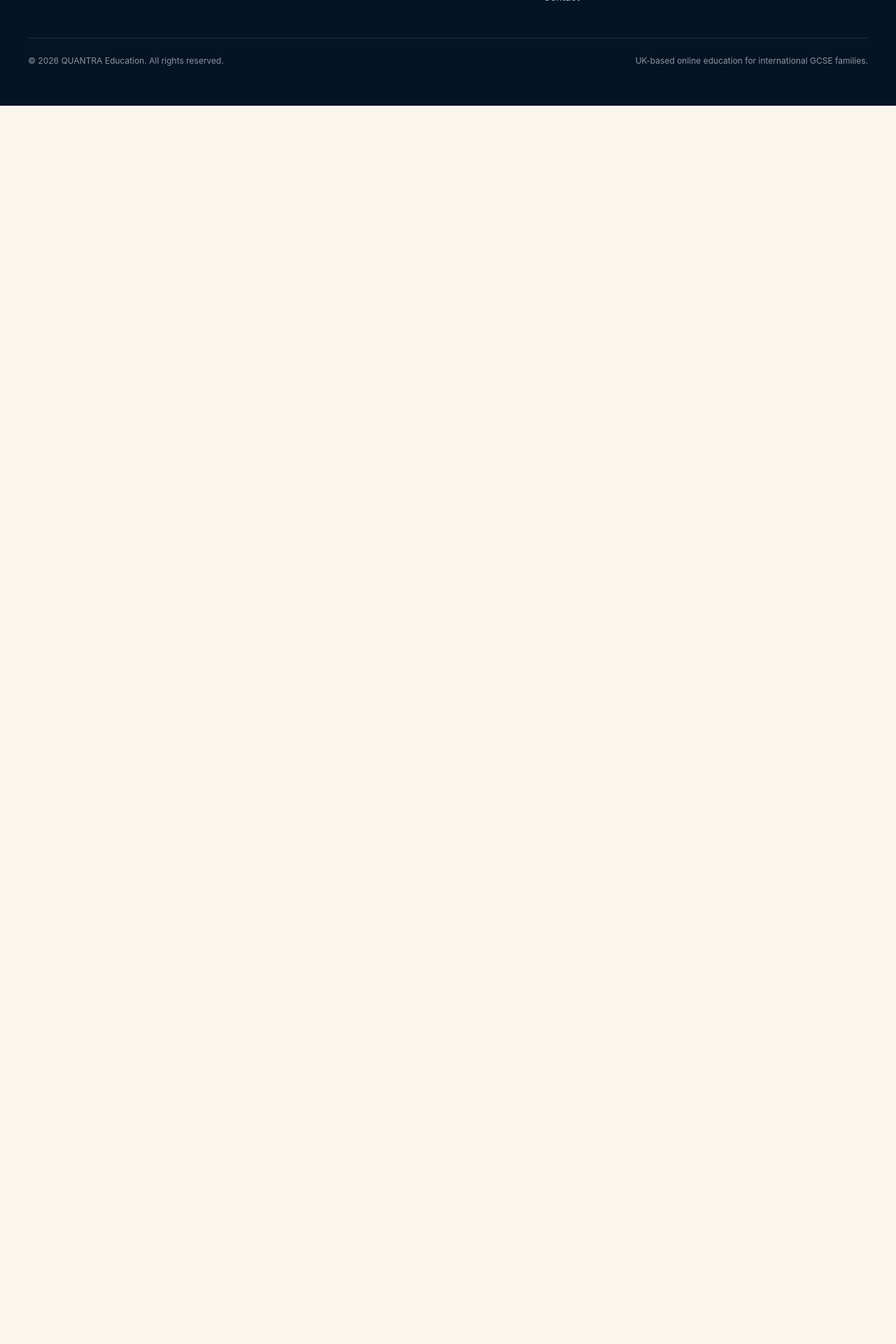
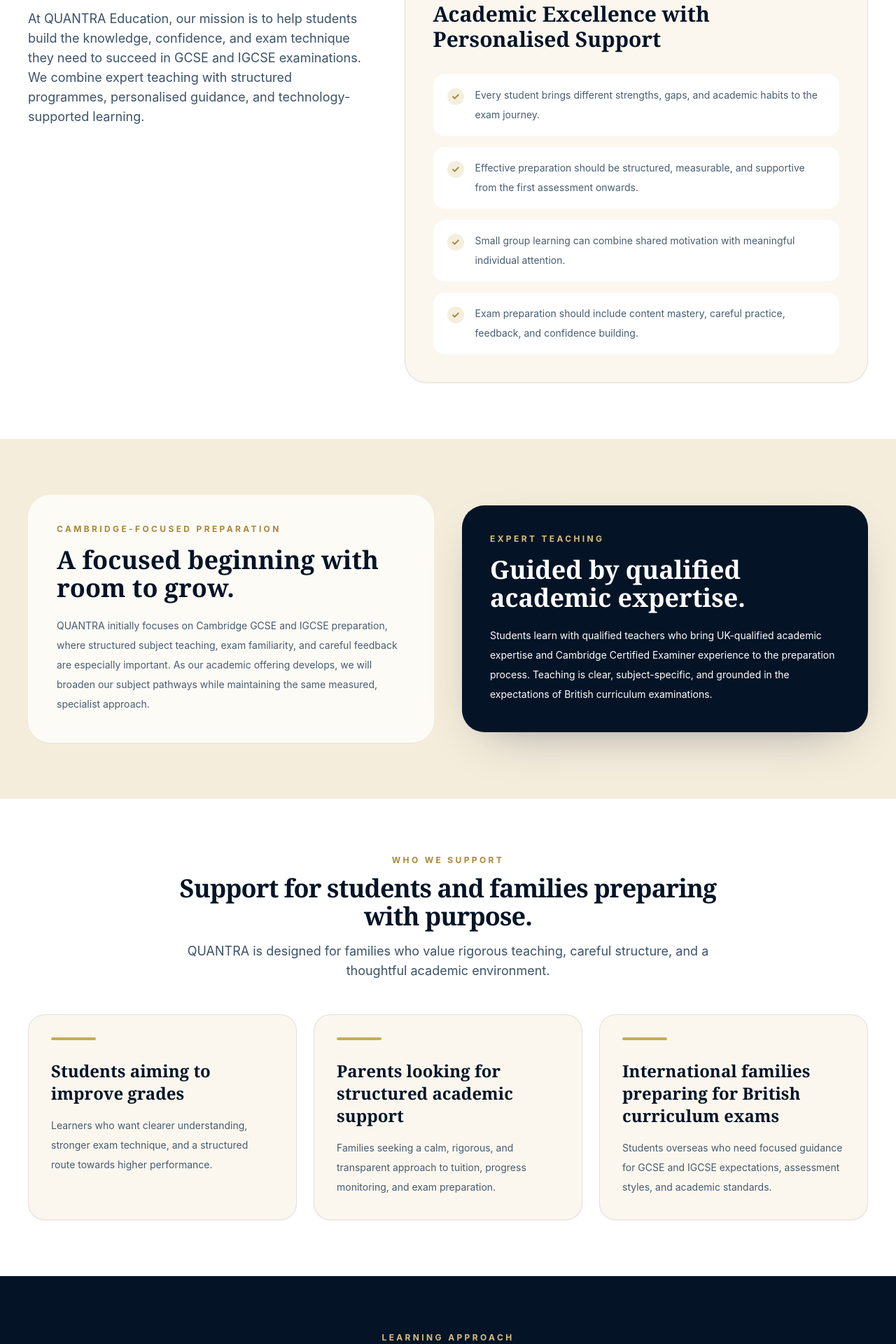
Before and after one commit to muhsinaltintop/quantra, a Next.js app: page /about in a window 1280 px wide. Shown: the part 760-2680 px from the top of the page at 70% size. Before the commit the page ends 911 px from the top, so only its background shows below. Built offline with nearby package versions, Linux system fonts and the light colour scheme.

Commit message:
Build about page

```diff
--- a/src/app/about/page.tsx
+++ b/src/app/about/page.tsx
@@ -1,18 +1,186 @@
+import { Button } from "@/components/Button";
 import { Container } from "@/components/Container";
 import { SectionHeading } from "@/components/SectionHeading";
 
+const philosophyPoints = [
+  "Every student brings different strengths, gaps, and academic habits to the exam journey.",
+  "Effective preparation should be structured, measurable, and supportive from the first assessment onwards.",
+  "Small group learning can combine shared motivation with meaningful individual attention.",
+  "Exam preparation should include content mastery, careful practice, feedback, and confidence building.",
+];
+
+const supportCards = [
+  {
+    title: "Students aiming to improve grades",
+    description:
+      "Learners who want clearer understanding, stronger exam technique, and a structured route towards higher performance.",
+  },
+  {
+    title: "Parents looking for structured academic support",
+    description:
+      "Families seeking a calm, rigorous, and transparent approach to tuition, progress monitoring, and exam preparation.",
+  },
+  {
+    title: "International families preparing for British curriculum exams",
+    description:
+      "Students overseas who need focused guidance for GCSE and IGCSE expectations, assessment styles, and academic standards.",
+  },
+];
+
+const learningPillars = [
+  {
+    title: "Assessment",
+    description:
+      "We begin by understanding each student’s current level, confidence, and priority gaps before recommending a pathway.",
+  },
+  {
+    title: "Personalised Planning",
+    description:
+      "Students receive clear academic priorities shaped around their subject needs, exam timeline, and target outcomes.",
+  },
+  {
+    title: "Guided Learning",
+    description:
+      "Lessons combine expert explanation, structured practice, and careful feedback to strengthen both knowledge and technique.",
+  },
+  {
+    title: "Progress Tracking",
+    description:
+      "Ongoing review helps students and parents see development, identify next steps, and prepare with greater assurance.",
+  },
+];
+
 export default function AboutPage() {
   return (
-    <section className="academic-pattern min-h-[56vh] py-20">
-      <Container>
-        <div className="rounded-[2rem] border border-white/70 bg-white/70 p-8 shadow-academic backdrop-blur sm:p-12">
+    <>
+      <section className="academic-pattern relative overflow-hidden">
+        <div className="absolute inset-x-0 top-0 h-px bg-gradient-to-r from-transparent via-gold-400/50 to-transparent" />
+        <Container className="py-20 lg:py-28">
+          <div className="max-w-4xl">
+            <p className="mb-5 text-xs font-bold uppercase tracking-[0.32em] text-gold-500">
+              QUANTRA Education
+            </p>
+            <h1 className="font-serif text-5xl font-semibold leading-[1.04] tracking-tight text-navy-950 sm:text-6xl lg:text-7xl">
+              About QUANTRA Education
+            </h1>
+            <p className="mt-7 max-w-3xl text-lg leading-8 text-navy-800/80">
+              A UK-based online education company helping ambitious students prepare for GCSE and IGCSE success through expert teaching, structured learning, and exam-focused academic support.
+            </p>
+          </div>
+        </Container>
+      </section>
+
+      <section className="bg-white py-20">
+        <Container className="grid gap-12 lg:grid-cols-[0.85fr_1.15fr] lg:items-start">
           <SectionHeading
-            eyebrow="QUANTRA Education"
-            title="About"
-            description="Placeholder content for the about page. Full academic copy, programme details, and calls to action will be developed in the next phase."
+            eyebrow="Our purpose"
+            title="Our Mission"
+            description="At QUANTRA Education, our mission is to help students build the knowledge, confidence, and exam technique they need to succeed in GCSE and IGCSE examinations. We combine expert teaching with structured programmes, personalised guidance, and technology-supported learning."
           />
-        </div>
-      </Container>
-    </section>
+          <div className="rounded-[2rem] border border-navy-900/10 bg-ivory p-8 shadow-sm sm:p-10">
+            <p className="text-xs font-bold uppercase tracking-[0.28em] text-gold-500">
+              Academic standard
+            </p>
+            <h2 className="mt-4 font-serif text-3xl font-semibold text-navy-950">
+              Academic Excellence with Personalised Support
+            </h2>
+            <div className="mt-8 grid gap-4">
+              {philosophyPoints.map((point) => (
+                <div key={point} className="flex gap-4 rounded-2xl bg-white px-5 py-4">
+                  <span className="mt-1 flex h-6 w-6 shrink-0 items-center justify-center rounded-full bg-gold-400/20 text-sm font-bold text-gold-500">
+                    ✓
+                  </span>
+                  <p className="text-sm leading-7 text-navy-800/75">{point}</p>
+                </div>
+              ))}
+            </div>
+          </div>
+        </Container>
+      </section>
+
+      <section className="bg-parchment py-20">
+        <Container className="grid gap-10 lg:grid-cols-2 lg:items-center">
+          <div className="rounded-[2rem] border border-white/70 bg-white/75 p-8 shadow-sm backdrop-blur sm:p-10">
+            <p className="text-xs font-bold uppercase tracking-[0.28em] text-gold-500">
+              Cambridge-focused preparation
+            </p>
+            <h2 className="mt-4 font-serif text-3xl font-semibold text-navy-950 sm:text-4xl">
+              A focused beginning with room to grow.
+            </h2>
+            <p className="mt-5 text-sm leading-7 text-navy-800/75">
+              QUANTRA initially focuses on Cambridge GCSE and IGCSE preparation, where structured subject teaching, exam familiarity, and careful feedback are especially important. As our academic offering develops, we will broaden our subject pathways while maintaining the same measured, specialist approach.
+            </p>
+          </div>
+          <div className="rounded-[2rem] bg-navy-950 p-8 text-white shadow-academic sm:p-10">
+            <p className="text-xs font-bold uppercase tracking-[0.28em] text-gold-300">
+              Expert teaching
+            </p>
+            <h2 className="mt-4 font-serif text-3xl font-semibold sm:text-4xl">
+              Guided by qualified academic expertise.
+            </h2>
+            <p className="mt-5 text-sm leading-7 text-white/72">
+              Students learn with qualified teachers who bring UK-qualified academic expertise and Cambridge Certified Examiner experience to the preparation process. Teaching is clear, subject-specific, and grounded in the expectations of British curriculum examinations.
+            </p>
+          </div>
+        </Container>
+      </section>
+
+      <section className="bg-white py-20">
+        <Container>
+          <SectionHeading
+            eyebrow="Who we support"
+            title="Support for students and families preparing with purpose."
+            description="QUANTRA is designed for families who value rigorous teaching, careful structure, and a thoughtful academic environment."
+            align="center"
+          />
+          <div className="mt-12 grid gap-6 lg:grid-cols-3">
+            {supportCards.map((card) => (
+              <article key={card.title} className="rounded-3xl border border-navy-900/10 bg-ivory p-8 shadow-sm transition hover:-translate-y-1 hover:shadow-academic">
+                <div className="mb-7 h-1 w-16 rounded-full bg-gold-400" />
+                <h3 className="font-serif text-2xl font-semibold text-navy-950">{card.title}</h3>
+                <p className="mt-4 text-sm leading-7 text-navy-800/75">{card.description}</p>
+              </article>
+            ))}
+          </div>
+        </Container>
+      </section>
+
+      <section className="bg-navy-950 py-20 text-white">
+        <Container>
+          <SectionHeading
+            eyebrow="Learning approach"
+            title="A structured pathway from insight to progress."
+            description="Our approach is designed to make preparation clear, focused, and responsive to each student’s academic needs."
+            align="center"
+            tone="dark"
+          />
+          <div className="mt-12 grid gap-5 md:grid-cols-2 xl:grid-cols-4">
+            {learningPillars.map((pillar, index) => (
+              <article key={pillar.title} className="rounded-3xl border border-white/10 bg-white/5 p-7">
+                <p className="text-sm font-bold text-gold-300">0{index + 1}</p>
+                <h3 className="mt-5 font-serif text-2xl font-semibold">{pillar.title}</h3>
+                <p className="mt-4 text-sm leading-7 text-white/70">{pillar.description}</p>
+              </article>
+            ))}
+          </div>
+        </Container>
+      </section>
+
+      <section className="academic-pattern py-20">
+        <Container>
+          <div className="rounded-[2rem] border border-white/70 bg-white/75 p-8 text-center shadow-academic backdrop-blur sm:p-12">
+            <p className="text-xs font-bold uppercase tracking-[0.28em] text-gold-500">
+              Free academic assessment
+            </p>
+            <h2 className="mx-auto mt-4 max-w-3xl font-serif text-4xl font-semibold tracking-tight text-navy-950 sm:text-5xl">
+              Ready to understand your child’s academic level?
+            </h2>
+            <div className="mt-8">
+              <Button href="/contact">Book a Free Assessment</Button>
+            </div>
+          </div>
+        </Container>
+      </section>
+    </>
   );
 }
--- a/src/components/SectionHeading.tsx
+++ b/src/components/SectionHeading.tsx
@@ -3,6 +3,7 @@ type SectionHeadingProps = {
   title: string;
   description?: string;
   align?: "left" | "center";
+  tone?: "light" | "dark";
 };
 
 export function SectionHeading({
@@ -10,21 +11,25 @@ export function SectionHeading({
   title,
   description,
   align = "left",
+  tone = "light",
 }: SectionHeadingProps) {
   const isCentered = align === "center";
+  const isDark = tone === "dark";
 
   return (
     <div className={isCentered ? "mx-auto max-w-3xl text-center" : "max-w-3xl"}>
       {eyebrow ? (
-        <p className="mb-3 text-xs font-bold uppercase tracking-[0.28em] text-gold-500">
+        <p className={`mb-3 text-xs font-bold uppercase tracking-[0.28em] ${isDark ? "text-gold-300" : "text-gold-500"}`}>
           {eyebrow}
         </p>
       ) : null}
-      <h2 className="font-serif text-3xl font-semibold tracking-tight text-navy-950 sm:text-4xl">
+      <h2 className={`font-serif text-3xl font-semibold tracking-tight sm:text-4xl ${isDark ? "text-white" : "text-navy-950"}`}>
         {title}
       </h2>
       {description ? (
-        <p className="mt-4 text-base leading-8 text-navy-800/80 sm:text-lg">{description}</p>
+        <p className={`mt-4 text-base leading-8 sm:text-lg ${isDark ? "text-white/72" : "text-navy-800/80"}`}>
+          {description}
+        </p>
       ) : null}
     </div>
   );
```
